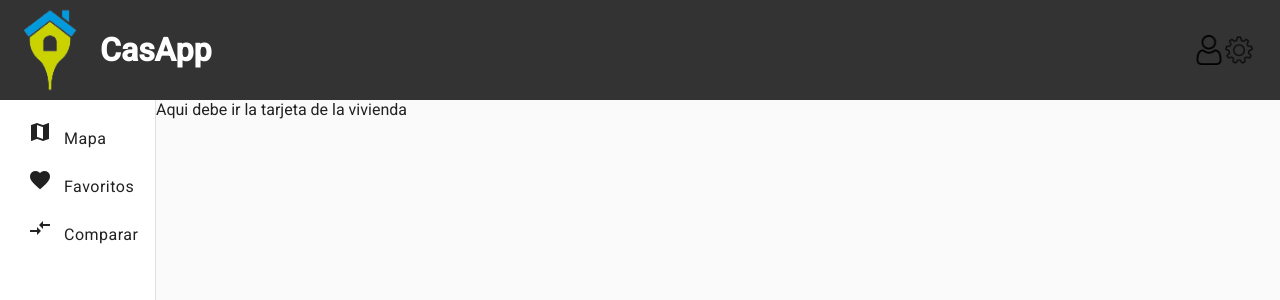
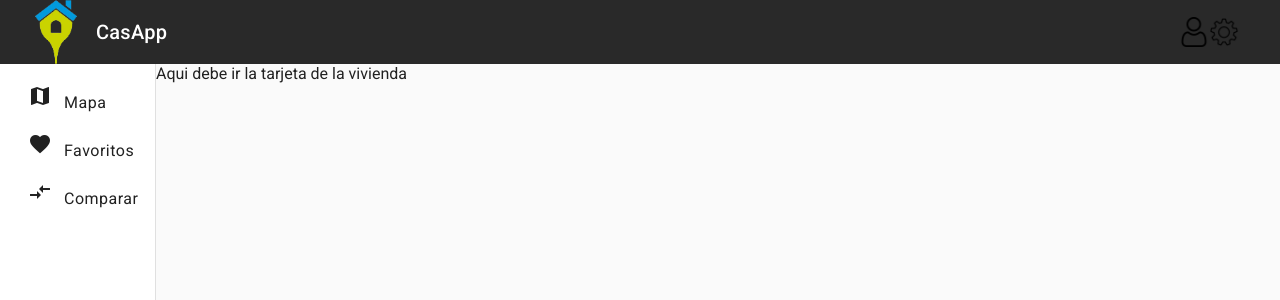
Before and after one commit to ArielJesuh/CasApp, an Angular app: page / in a window 1280 px wide. Shown: the top 300 px of the page. Built offline with nearby package versions, Linux system fonts and the light colour scheme.

Commit message:
Header corregido
Se ha cambiado el header por un mat-toolbar y se han añadido los estilos para trabajar con los colores de manera correcta.

```diff
--- a/angular.json
+++ b/angular.json
@@ -26,7 +26,8 @@
             ],
             "styles": [
               "@angular/material/prebuilt-themes/indigo-pink.css",
-              "src/styles.css"
+              "src/styles.css",
+              "src/theme.scss"
             ],
             "scripts": []
           },
--- a/src/app/app.component.html
+++ b/src/app/app.component.html
@@ -1 +1,2 @@
 <header-component></header-component>
+<left-panel-component></left-panel-component>
--- a/src/app/header/header.component.html
+++ b/src/app/header/header.component.html
@@ -1,15 +1,6 @@
-<html>
-<head>
-<meta name="viewport" content="width=device-width, initial-scale=1">
-<style>
-
-</style>
-</head>
-<header>
+<mat-toolbar color = "primary">
   <img src="../assets/protalinmobiliario.png" alt="Logo" class="logo">
   <h1>CasApp</h1>
   <img src="../assets/user.png" alt="icono-usuario" class="ico-user">
   <img src="../assets/cog-wheel.png" alt="icono-config" class="ico-config">
-</header>
-<left-panel-component></left-panel-component>
-</html>
+</mat-toolbar>
--- a/src/styles.css
+++ b/src/styles.css
@@ -2,14 +2,11 @@
 body{
     margin: 0;
 }
-header {
-    background-color: #333;
-    color: #fff;
-    display: flex;
-  }
+
   /* Logo styles */
   .logo {
-    max-width: 100px;
+    max-width: 85px;
+    max-height: 80px;
   }
 
   .ico-user {
@@ -28,6 +25,11 @@ header {
     align-self: center;
   }
 
+  /* Sobrescribe el color del mat-toolbar */
+mat-toolbar[color="primary"] {
+  background-color: var(--primary);
+}
+
 
 html, body { height: 100%; }
 body { margin: 0; font-family: Roboto, "Helvetica Neue", sans-serif; }
--- /dev/null
+++ b/src/theme.scss
@@ -0,0 +1,4 @@
+:root {
+    --primary: #292929; /* Cambia el color primario */
+    --accent: #2196f3; /* Cambia el color de acento */
+  }
```
